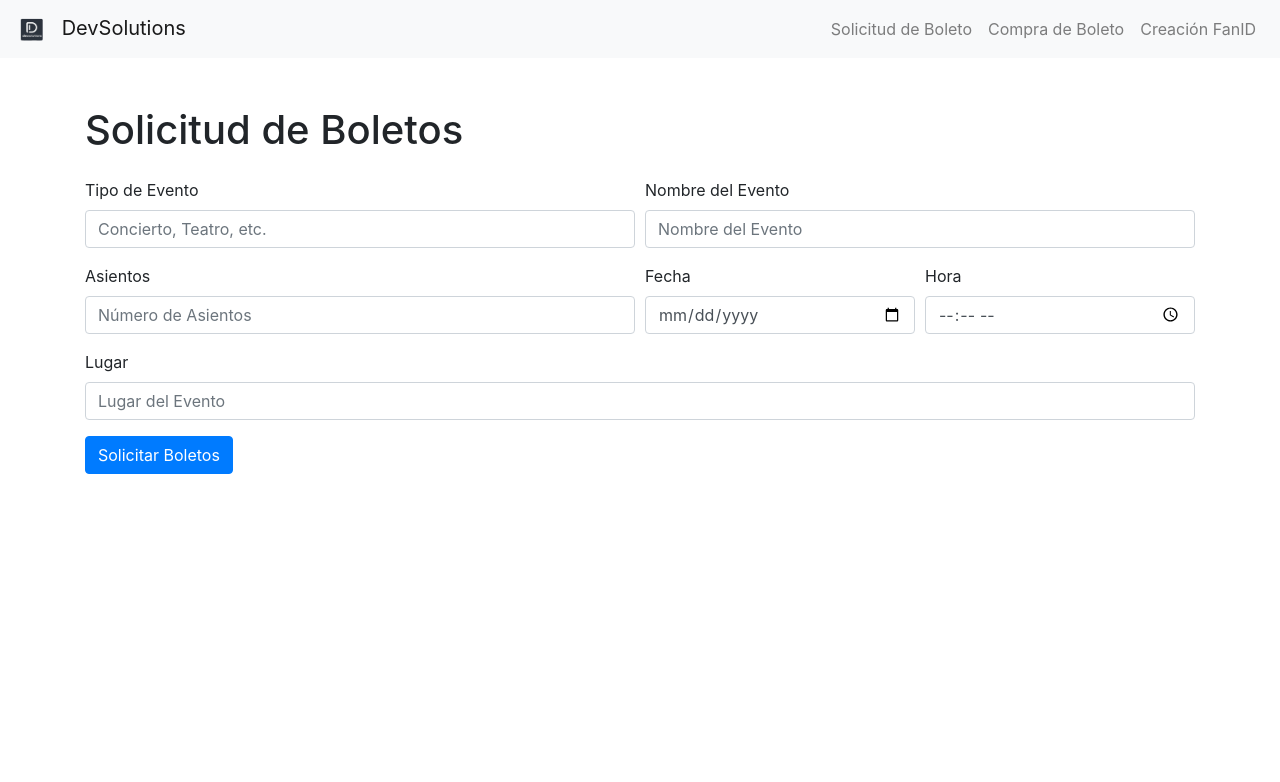
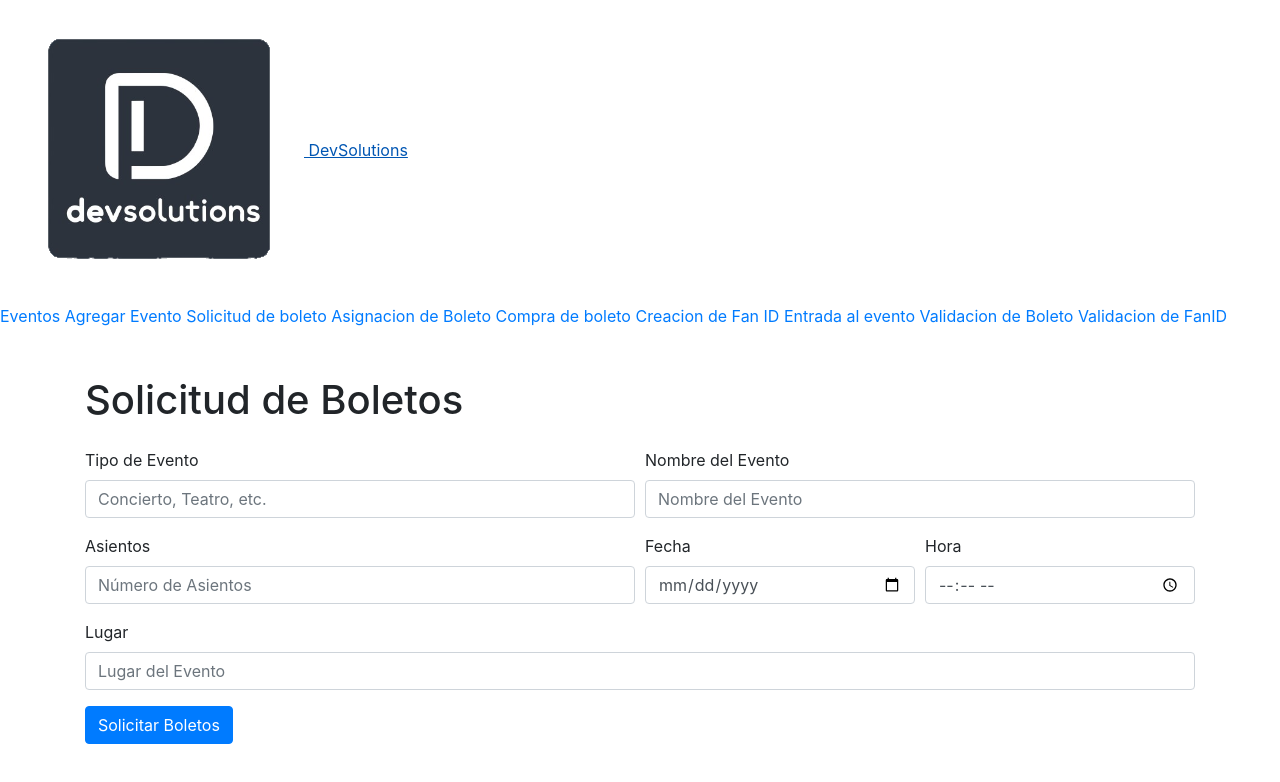
Before and after one commit to DevSolutionsCo/6IM9-DevSolutions, a plain HTML site: page solicituddeBoleto.html in a window 1280 px wide. Drawn offline with nearby package versions, Linux system fonts and the light colour scheme.

Commit message:
Update solicituddeBoleto

```diff
--- a/solicituddeBoleto.html
+++ b/solicituddeBoleto.html
@@ -24,27 +24,24 @@
     </style>
 </head>
 <body>
-    <nav class="navbar navbar-expand-lg navbar-light bg-light">
-        <a class="navbar-brand" href="index.html">
+   <div class="header">
+         <a href="index.html">
             <img src="logo.png" alt="Logo"> DevSolutions
         </a>
-        <button class="navbar-toggler" type="button" data-toggle="collapse" data-target="#navbarNav" aria-controls="navbarNav" aria-expanded="false" aria-label="Toggle navigation">
-            <span class="navbar-toggler-icon"></span>
-        </button>
-        <div class="collapse navbar-collapse" id="navbarNav">
-            <ul class="navbar-nav ml-auto">
-                <li class="nav-item">
-                    <a class="nav-link" href="#">Solicitud de Boleto</a>
-                </li>
-                <li class="nav-item">
-                    <a class="nav-link" href="#">Compra de Boleto</a>
-                </li>
-                <li class="nav-item">
-                    <a class="nav-link" href="CreacionFanID.html">Creación FanID</a>
-                </li>
-            </ul>
-        </div>
-    </nav>
+        <nav>
+
+            <a href="index.html">Eventos</a>
+            <a href="addevent.html">Agregar Evento</a>
+            <a href="solicituddeBoleto.html">Solicitud de boleto</a>
+            <a href="asignaciondeboleto.html">Asignacion de Boleto</a>
+            <a href="boleto.html">Compra de boleto</a>
+            <a href="CreacionFanID.html">Creacion de Fan ID</a>
+            <a href="Entrada.html">Entrada al evento</a>
+            <a href="validacionboleto.html">Validacion de Boleto</a>
+             <a href="validacionfanid.html">Validacion de FanID</a>
+
+        </nav>
+    </div>
     <div class="container mt-5">
         <h1 class="mb-4">Solicitud de Boletos</h1>
 
```
